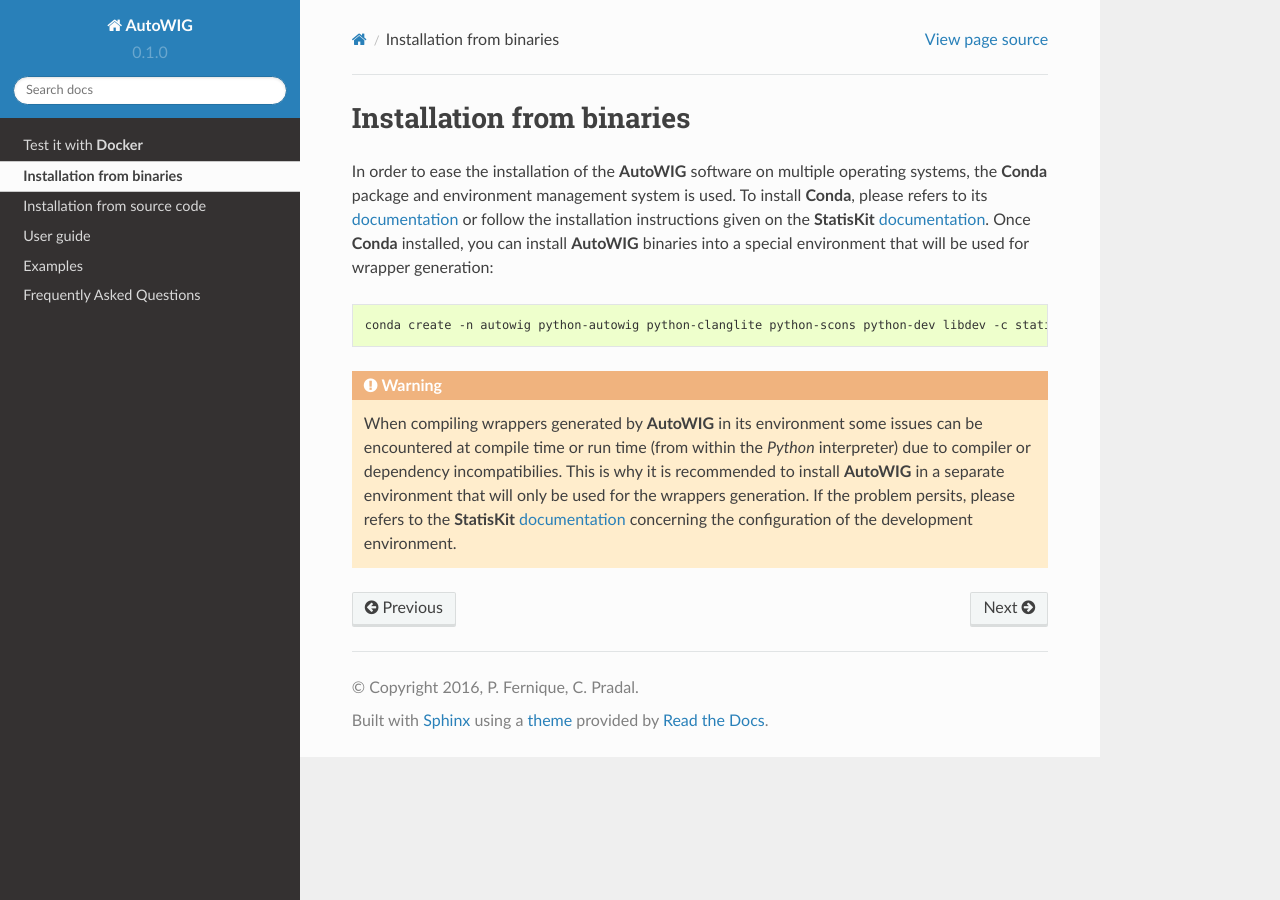
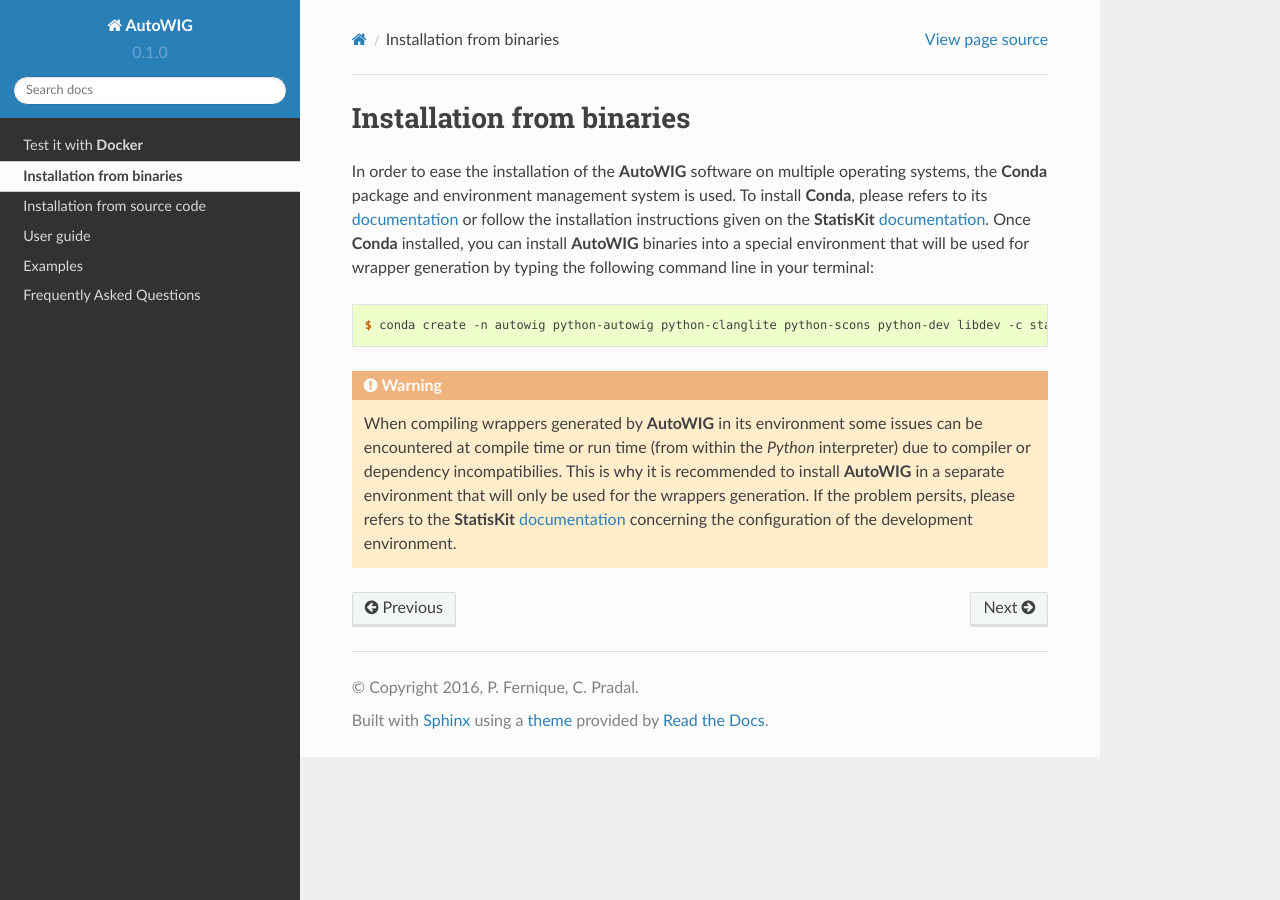
Before and after one commit to StatisKit/AutoWIG, a Sphinx documentation site: the page built from doc/install/anaconda.rst, in a window 1280 px wide. Built offline with Sphinx 7.4.7 and the Read the Docs theme 2.0.0, drawn with Linux system fonts in a browser that asks for light colours.

Commit message:
Update anaconda.rst

```diff
--- a/doc/install/anaconda.rst
+++ b/doc/install/anaconda.rst
@@ -19,11 +19,11 @@
 
 In order to ease the installation of the **AutoWIG** software on multiple operating systems, the **Conda** package and environment management system is used.
 To install **Conda**, please refers to its `documentation <http://conda.pydata.org/docs>`_ or follow the installation instructions given on the **StatisKit** `documentation <https://statiskit.rtfd.io>`_.
-Once **Conda** installed, you can install **AutoWIG** binaries into a special environment that will be used for wrapper generation:
+Once **Conda** installed, you can install **AutoWIG** binaries into a special environment that will be used for wrapper generation by typing the following command line in your terminal:
 
 .. code-block:: console
 
-    conda create -n autowig python-autowig python-clanglite python-scons python-dev libdev -c statiskit -c conda-forge
+    $ conda create -n autowig python-autowig python-clanglite python-scons python-dev libdev -c statiskit -c conda-forge
 
 .. warning::
 
```
